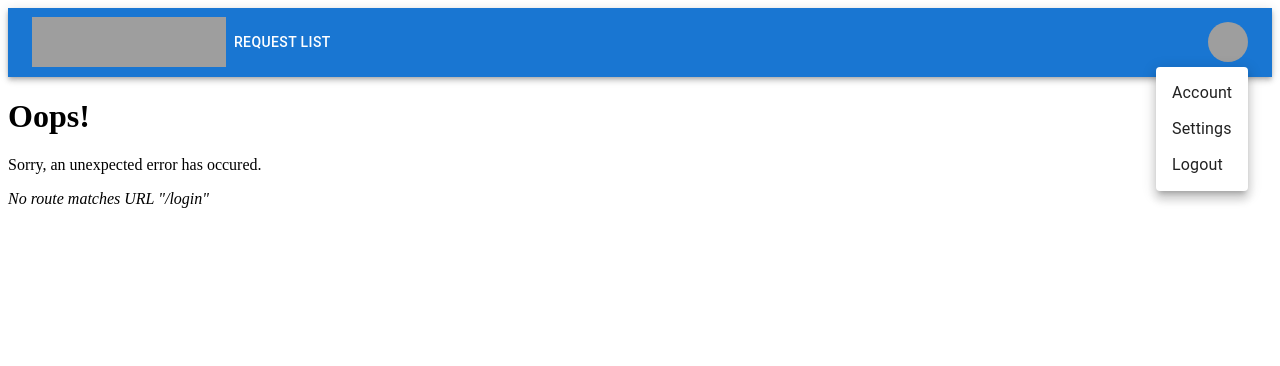
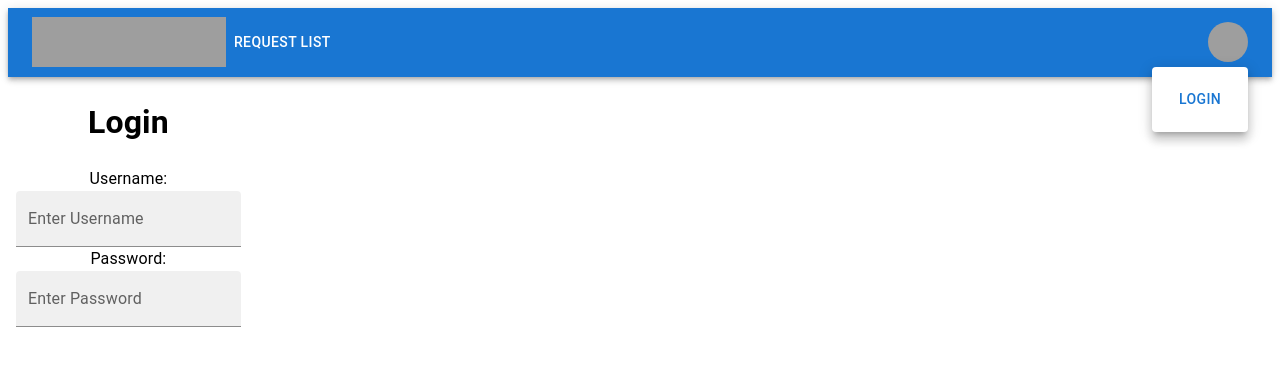
Before and after one commit to gtchiudi/ct-scheduling, a React (Vite) app: page /login in a window 1280 px wide. Both pictures are taken after a click on the button "Open Settings". Shown: the top 366 px of the page. Built offline with nearby package versions, Linux system fonts and the light colour scheme; grey boxes are pictures that could not be loaded.

Commit message:
Added routing for login page to header bar

```diff
--- a/src/components/HeaderBar.jsx
+++ b/src/components/HeaderBar.jsx
@@ -21,7 +21,7 @@ import MenuIcon from "@mui/icons-material/Menu";
 // href: <== This changes what the header button links to
 // All of this is the same for the 'Settings' menu
 const pages = [{ text: "Request List", href: "/RequestList" }];
-const settings = ["Account", "Settings", "Logout"];
+const settings = [{ text: "Login", href: "/Login" }];
 
 function HeaderBar() {
   const [anchorElNav, setAnchorElNav] = React.useState(null);
@@ -124,7 +124,15 @@ function HeaderBar() {
             >
               {settings.map((setting) => (
                 <MenuItem key={setting} onClick={handleCloseUserMenu}>
-                  <Typography textAlign="center">{setting}</Typography>
+                  <Typography textAlign="center">
+                    <Button
+                      key={setting}
+                      onClick={handleCloseNavMenu}
+                      href={setting.href}
+                    >
+                      {setting.text}
+                    </Button>
+                  </Typography>
                 </MenuItem>
               ))}
             </Menu>
--- a/src/main.jsx
+++ b/src/main.jsx
@@ -9,6 +9,7 @@ import { LocalizationProvider } from "@mui/x-date-pickers";
 import { AdapterDayjs } from "@mui/x-date-pickers/AdapterDayjs";
 import RequestList from "./routes/RequestList.jsx";
 import HeaderBar from "./components/HeaderBar.jsx";
+import Login from "./components/Login.jsx";
 
 const queryClient = new QueryClient();
 
@@ -22,6 +23,10 @@ const router = createBrowserRouter([
     path: "RequestList",
     element: <RequestList />,
   },
+  {
+    path: "login",
+    element: <Login />,
+  },
 ]);
 
 ReactDOM.createRoot(document.getElementById("root")).render(
```
Also changed, not shown: src/components/Login.jsx (+10 -8 lines).
